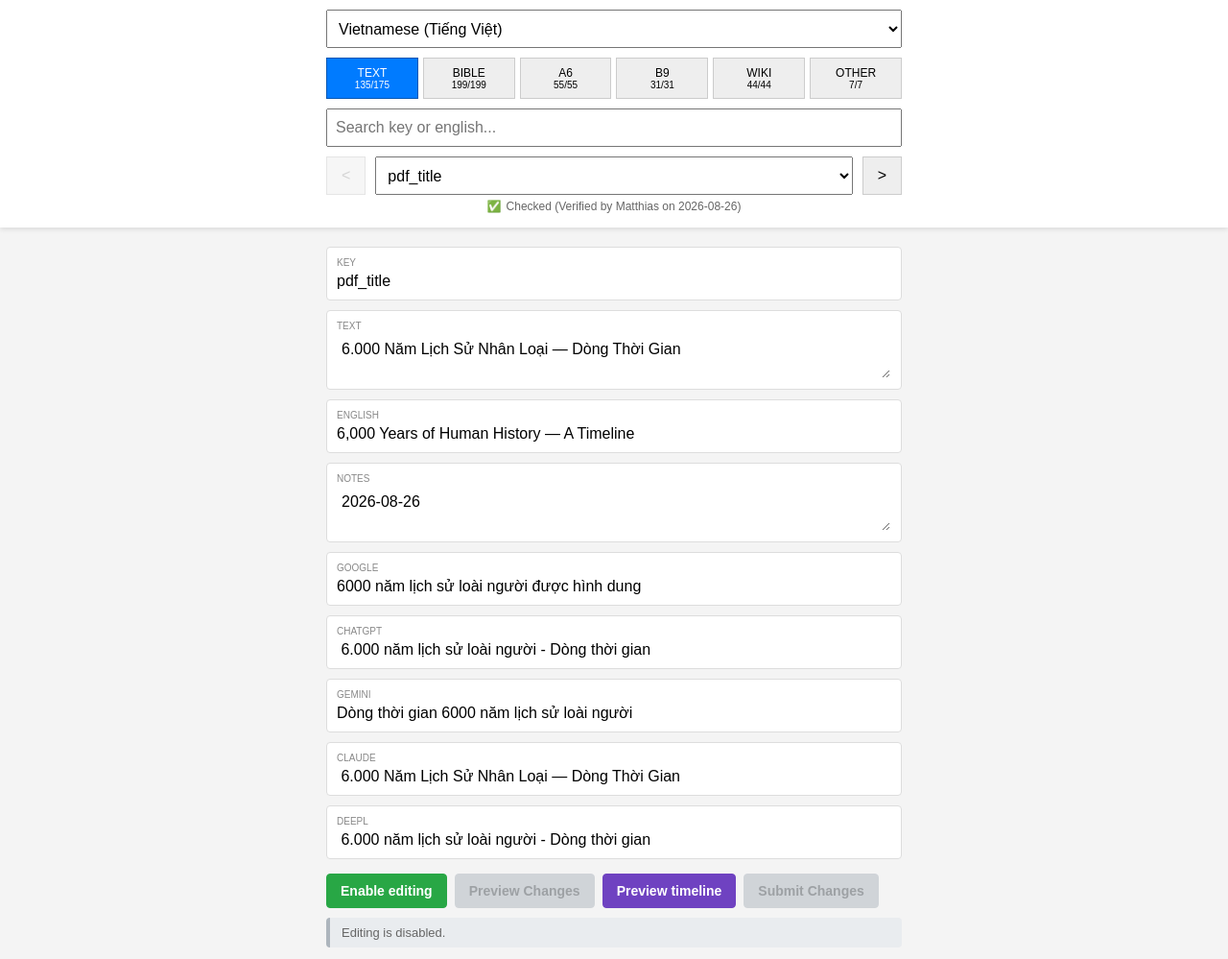
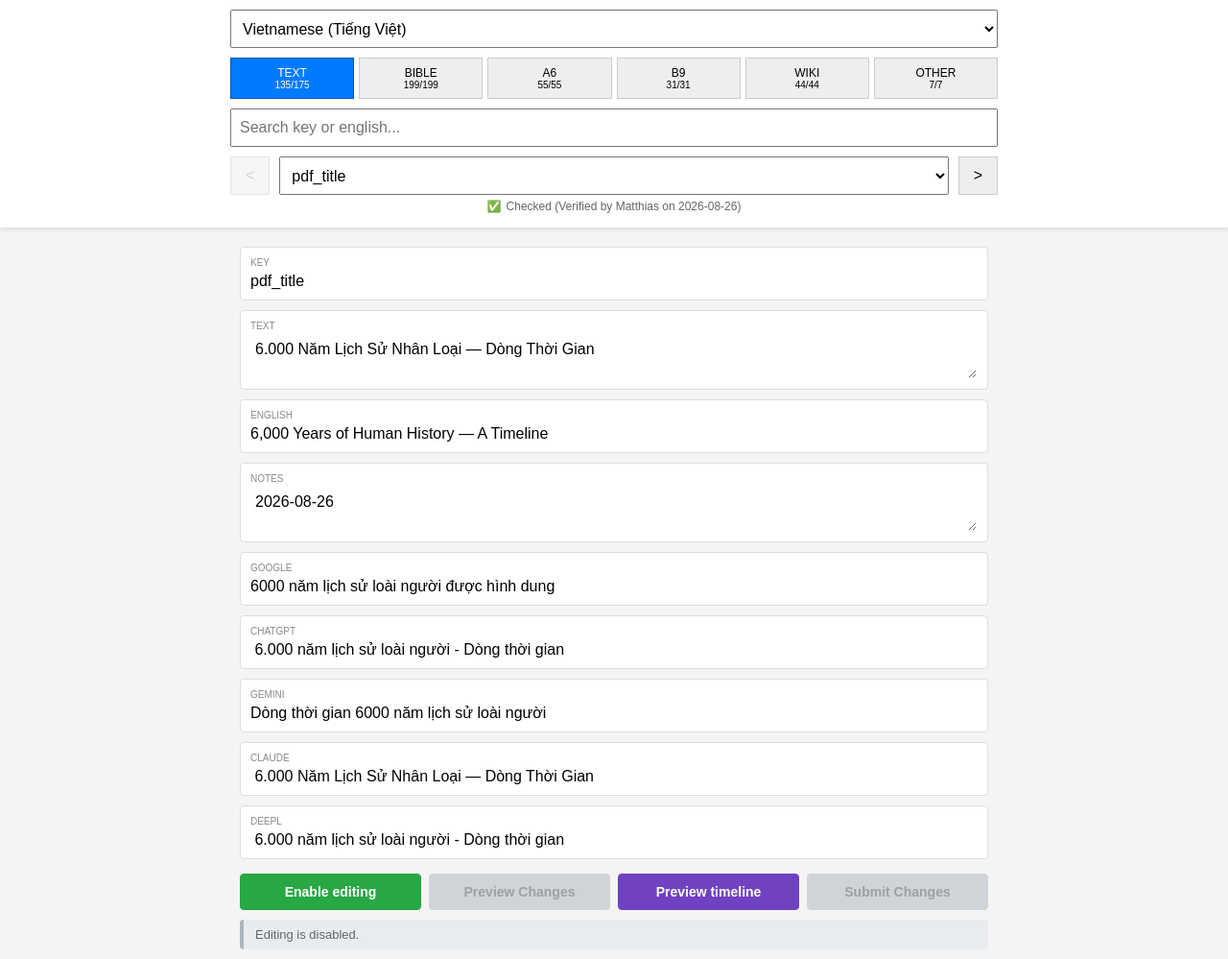
Before and after one commit to kreier/dictionary, a website built with Vite: page index.html in a window 1280 px wide. Shown: the whole page at 96% size. Built offline with nearby package versions, Linux system fonts and the light colour scheme.

Commit message:
Release v1.0.0: Expand desktop width to 800px, 100% full-width button grid, update docs

```diff
--- a/src/style.css
+++ b/src/style.css
@@ -21,7 +21,7 @@ header {
 
 .controls {
     width: 100%;
-    max-width: 600px;
+    max-width: 800px;
 }
 
 #language-select,
@@ -113,9 +113,11 @@ header {
 }
 
 .content {
-    max-width: 600px;
+    width: 100%;
+    max-width: 800px;
     margin: 0 auto;
     padding: 10px;
+    box-sizing: border-box;
 }
 
 .box {
@@ -170,19 +172,28 @@ textarea.box-content.edit-input:focus {
 }
 
 .edit-controls {
-    display: flex;
-    flex-direction: row;
-    flex-wrap: wrap;
+    display: grid;
+    grid-template-columns: repeat(4, 1fr);
     gap: 8px;
+    width: 100%;
+    box-sizing: border-box;
     margin-top: 15px;
-    align-items: center;
+}
+
+@media (max-width: 640px) {
+    .edit-controls {
+        grid-template-columns: repeat(2, 1fr);
+        gap: 8px;
+    }
 }
 
 .edit-btn,
 .preview-btn,
 .timeline-btn,
 .submit-btn {
-    padding: 9px 14px;
+    width: 100%;
+    box-sizing: border-box;
+    padding: 10px 8px;
     font-size: 14px;
     font-weight: 600;
     border: 1px solid transparent;
@@ -190,6 +201,10 @@ textarea.box-content.edit-input:focus {
     cursor: pointer;
     transition: all 0.15s ease-in-out;
     white-space: nowrap;
+    text-align: center;
+    display: flex;
+    justify-content: center;
+    align-items: center;
 }
 
 .edit-btn {
```
Also changed, not shown: TODO.md (+2 -2 lines), CHANGELOG.md.
